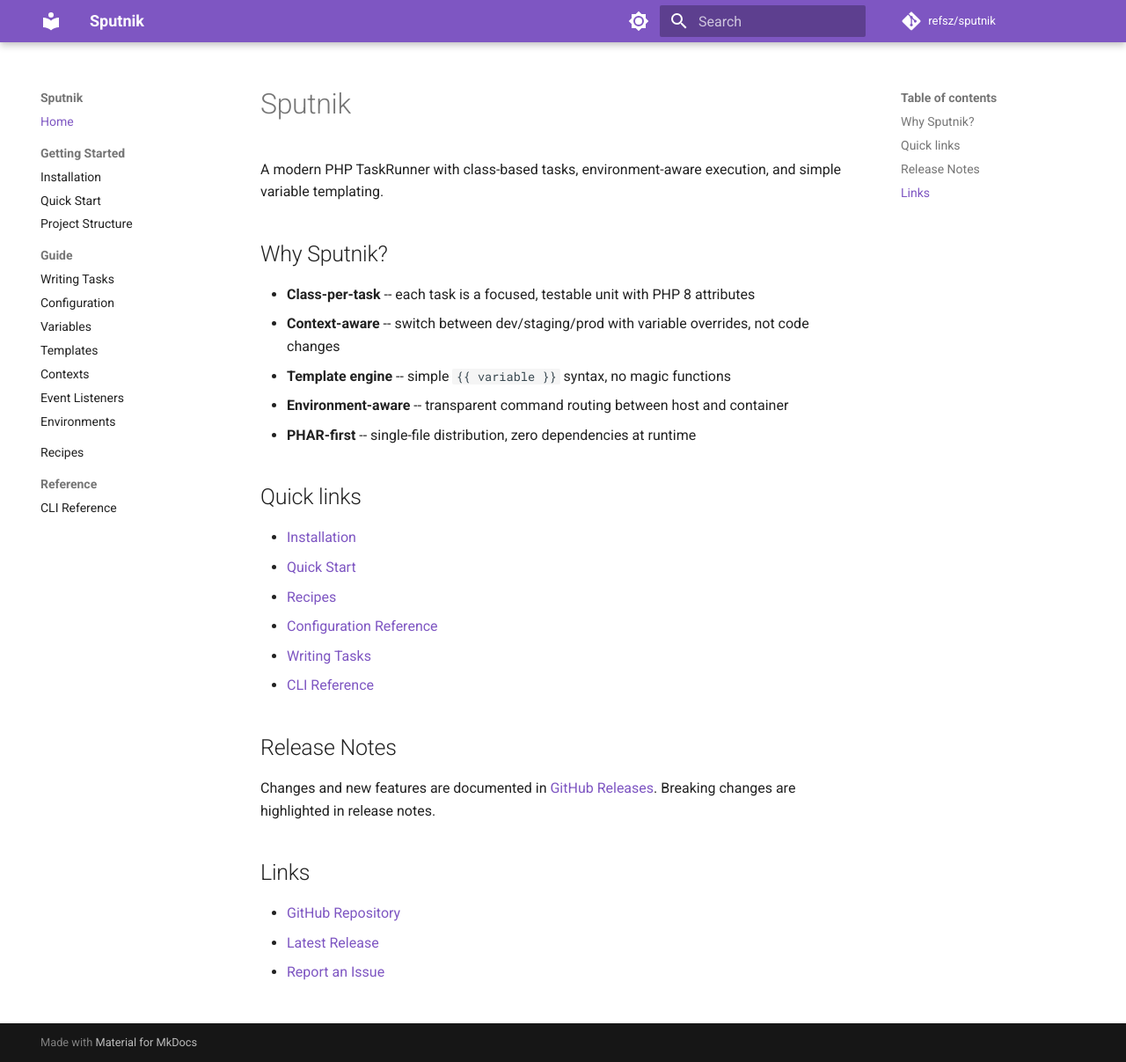
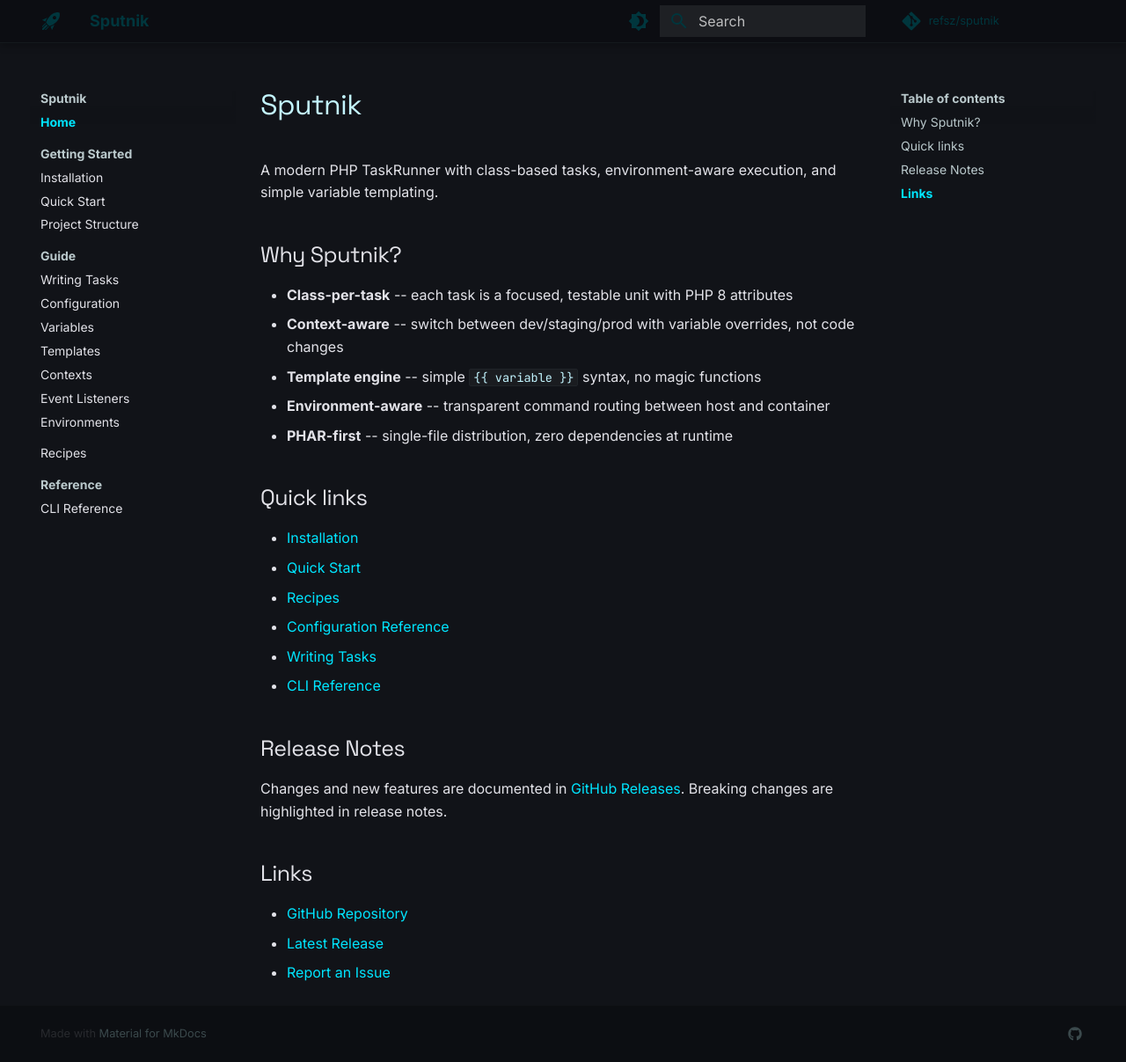
Before and after one commit to refsz/sputnik, an MkDocs documentation site: the page built from docs/index.md, in a window 1280 px wide and 1207 px high. Shown: the whole window at 88% size. Built offline with MkDocs 1.6.1 and Material for MkDocs 9.7.7, drawn with Linux system fonts in a browser that asks for light colours; comment, search, counter and statistics services are not loaded.

Commit message:
Custom dark theme with Space/Orbital color scheme and fonts

```diff
--- /dev/null
+++ b/docs/stylesheets/extra.css
@@ -0,0 +1,154 @@
+/* Sputnik Dark Theme - based on Space/Orbital design language */
+
+/* Dark scheme (default) */
+[data-md-color-scheme="sputnik"] {
+    --md-primary-fg-color: #00e5ff;
+    --md-primary-fg-color--light: #c3f5ff;
+    --md-primary-fg-color--dark: #006875;
+    --md-primary-bg-color: #00363d;
+    --md-accent-fg-color: #feb300;
+    --md-accent-fg-color--transparent: rgba(254, 179, 0, 0.1);
+    --md-accent-bg-color: #432c00;
+
+    --md-default-fg-color: #e2e2e8;
+    --md-default-fg-color--light: #bac9cc;
+    --md-default-fg-color--lighter: #849396;
+    --md-default-fg-color--lightest: #3b494c;
+    --md-default-bg-color: #111318;
+    --md-default-bg-color--light: #1a1c20;
+    --md-default-bg-color--lighter: #1e2024;
+    --md-default-bg-color--lightest: #282a2e;
+
+    --md-code-fg-color: #c3f5ff;
+    --md-code-bg-color: #0c0e12;
+    --md-code-hl-color: rgba(0, 229, 255, 0.1);
+    --md-code-hl-number-color: #feb300;
+    --md-code-hl-special-color: #00e5ff;
+    --md-code-hl-function-color: #c3f5ff;
+    --md-code-hl-constant-color: #a0ced9;
+    --md-code-hl-keyword-color: #00e5ff;
+    --md-code-hl-string-color: #ffd799;
+    --md-code-hl-name-color: #e2e2e8;
+    --md-code-hl-operator-color: #849396;
+    --md-code-hl-punctuation-color: #849396;
+    --md-code-hl-comment-color: #3b494c;
+    --md-code-hl-generic-color: #00e5ff;
+    --md-code-hl-variable-color: #c3f5ff;
+
+    --md-typeset-color: #e2e2e8;
+    --md-typeset-a-color: #00e5ff;
+
+    --md-footer-fg-color: #849396;
+    --md-footer-fg-color--light: #3b494c;
+    --md-footer-fg-color--lighter: #282a2e;
+    --md-footer-bg-color: #0c0e12;
+    --md-footer-bg-color--dark: #0c0e12;
+
+    --md-shadow-z1: 0 0 20px rgba(0, 229, 255, 0.04);
+    --md-shadow-z2: 0 0 40px rgba(0, 229, 255, 0.06);
+}
+
+/* Light scheme */
+[data-md-color-scheme="sputnik-light"] {
+    --md-primary-fg-color: #006875;
+    --md-primary-fg-color--light: #004f58;
+    --md-primary-fg-color--dark: #00363d;
+    --md-primary-bg-color: #c3f5ff;
+    --md-accent-fg-color: #604100;
+    --md-accent-bg-color: #ffdeac;
+
+    --md-default-fg-color: #1a1c20;
+    --md-default-fg-color--light: #333539;
+    --md-default-fg-color--lighter: #849396;
+    --md-default-fg-color--lightest: #bac9cc;
+    --md-default-bg-color: #f5f5f8;
+    --md-default-bg-color--light: #eaecef;
+    --md-default-bg-color--lighter: #e2e2e8;
+    --md-default-bg-color--lightest: #d8dade;
+
+    --md-code-fg-color: #004f58;
+    --md-code-bg-color: #eaecef;
+
+    --md-typeset-a-color: #006875;
+}
+
+/* Navigation styling */
+[data-md-color-scheme="sputnik"] .md-header {
+    background-color: rgba(12, 14, 18, 0.85);
+    backdrop-filter: blur(24px);
+    border-bottom: 1px solid rgba(59, 73, 76, 0.2);
+}
+
+[data-md-color-scheme="sputnik"] .md-tabs {
+    background-color: rgba(17, 19, 24, 0.9);
+    border-bottom: 1px solid rgba(59, 73, 76, 0.1);
+}
+
+/* Sidebar */
+[data-md-color-scheme="sputnik"] .md-sidebar {
+    background-color: #111318;
+}
+
+[data-md-color-scheme="sputnik"] .md-nav__link--active {
+    color: #00e5ff;
+    font-weight: 600;
+}
+
+/* Admonitions */
+[data-md-color-scheme="sputnik"] .md-typeset .admonition,
+[data-md-color-scheme="sputnik"] .md-typeset details {
+    background-color: #1a1c20;
+    border-color: rgba(59, 73, 76, 0.3);
+}
+
+/* Code blocks */
+[data-md-color-scheme="sputnik"] .md-typeset code {
+    background-color: #1a1c20;
+    border: 1px solid rgba(59, 73, 76, 0.2);
+}
+
+[data-md-color-scheme="sputnik"] .md-typeset pre > code {
+    border: none;
+}
+
+/* Tables */
+[data-md-color-scheme="sputnik"] .md-typeset table:not([class]) th {
+    background-color: #1a1c20;
+    color: #00e5ff;
+}
+
+[data-md-color-scheme="sputnik"] .md-typeset table:not([class]) tr:hover td {
+    background-color: rgba(0, 229, 255, 0.04);
+}
+
+/* Search */
+[data-md-color-scheme="sputnik"] .md-search__input {
+    background-color: #1e2024;
+}
+
+/* Headline font */
+.md-typeset h1,
+.md-typeset h2,
+.md-typeset h3,
+.md-typeset h4 {
+    font-family: "Space Grotesk", sans-serif;
+    letter-spacing: -0.02em;
+}
+
+.md-typeset h1 {
+    color: #c3f5ff;
+}
+
+/* Subtle glow on primary links */
+[data-md-color-scheme="sputnik"] .md-typeset a:hover {
+    text-shadow: 0 0 8px rgba(0, 229, 255, 0.3);
+}
+
+/* Copy button styling */
+[data-md-color-scheme="sputnik"] .md-clipboard {
+    color: #849396;
+}
+
+[data-md-color-scheme="sputnik"] .md-clipboard:hover {
+    color: #00e5ff;
+}
--- a/mkdocs.yml
+++ b/mkdocs.yml
@@ -1,5 +1,5 @@
 site_name: Sputnik
-site_description: Modern PHP TaskRunner with class-based tasks, environment-aware execution, and template engine
+site_description: A PHP TaskRunner for project automation
 site_url: https://refsz.github.io/sputnik
 repo_url: https://github.com/refsz/sputnik
 repo_name: refsz/sputnik
@@ -7,23 +7,28 @@ repo_name: refsz/sputnik
 theme:
   name: material
   palette:
-    - scheme: default
-      primary: deep purple
-      accent: amber
+    - scheme: sputnik
+      toggle:
+        icon: material/brightness-4
+        name: Switch to light mode
+    - scheme: sputnik-light
       toggle:
         icon: material/brightness-7
         name: Switch to dark mode
-    - scheme: slate
-      primary: deep purple
-      accent: amber
-      toggle:
-        icon: material/brightness-4
-        name: Switch to light mode
+  font:
+    text: Inter
+    code: JetBrains Mono
+  icon:
+    logo: material/rocket-launch
   features:
     - navigation.sections
     - navigation.expand
+    - navigation.top
+    - navigation.path
     - content.code.copy
+    - content.code.annotate
     - search.highlight
+    - search.suggest
 
 nav:
   - Home: index.md
@@ -43,12 +48,24 @@ nav:
   - Reference:
       - CLI Reference: cli.md
 
+extra_css:
+  - https://fonts.googleapis.com/css2?family=Space+Grotesk:wght@400;500;600;700&display=swap
+  - stylesheets/extra.css
+
+extra:
+  social:
+    - icon: fontawesome/brands/github
+      link: https://github.com/refsz/sputnik
+
 markdown_extensions:
   - pymdownx.highlight:
       anchor_linenums: true
   - pymdownx.superfences
   - pymdownx.tabbed:
       alternate_style: true
+  - pymdownx.details
   - admonition
+  - attr_list
+  - md_in_html
   - toc:
       permalink: true
```
